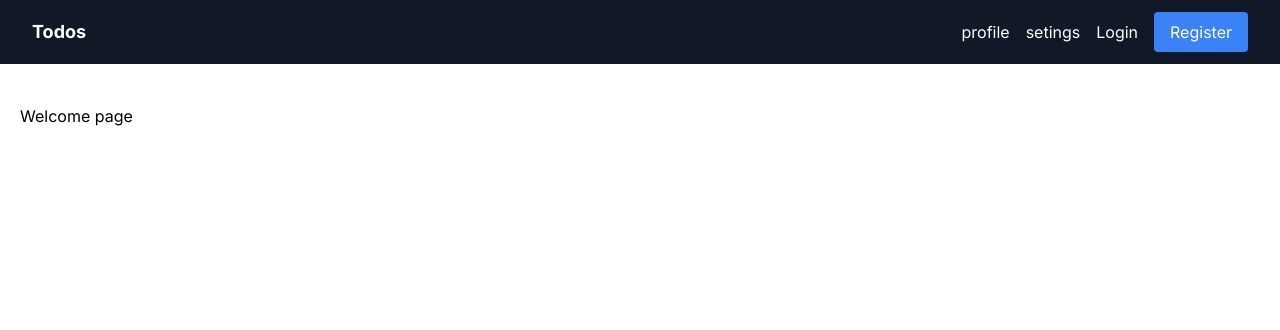
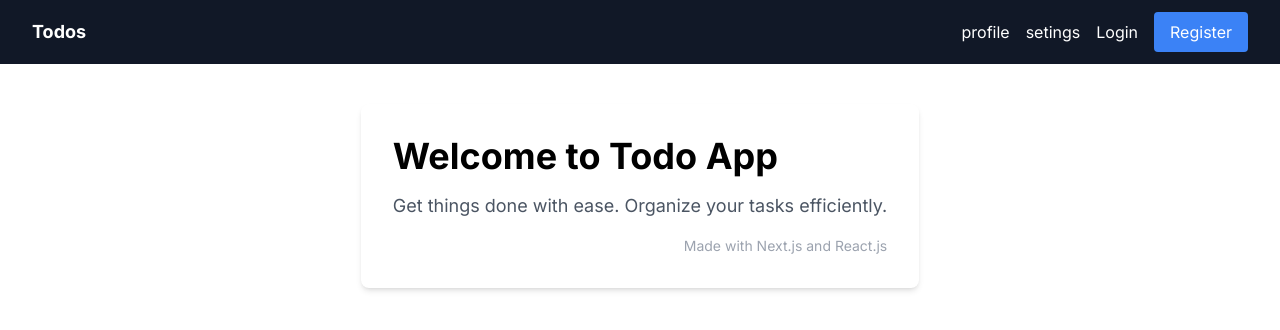
Before and after one commit to dionmar-lariosa/react-todo-app, a Next.js app: page / in a window 1280 px wide. Shown: the top 330 px of the page. Built offline with nearby package versions, Linux system fonts and the light colour scheme.

Commit message:
welcome page

```diff
--- a/src/app/page.js
+++ b/src/app/page.js
@@ -1,3 +1,19 @@
+import Card from "@/components/Card";
+
 export default function Home() {
-  return <h1>Welcome page</h1>;
+  return (
+    <div className="flex flex-col items-center justify-center">
+      <Card>
+        <h1 className="text-4xl font-bold mb-4">Welcome to Todo App</h1>
+        <p className="text-lg text-gray-600">
+          Get things done with ease. Organize your tasks efficiently.
+        </p>
+        <div className="flex justify-end mt-4">
+          <span className="text-gray-400 text-sm">
+            Made with Next.js and React.js
+          </span>
+        </div>
+      </Card>
+    </div>
+  );
 }
```
